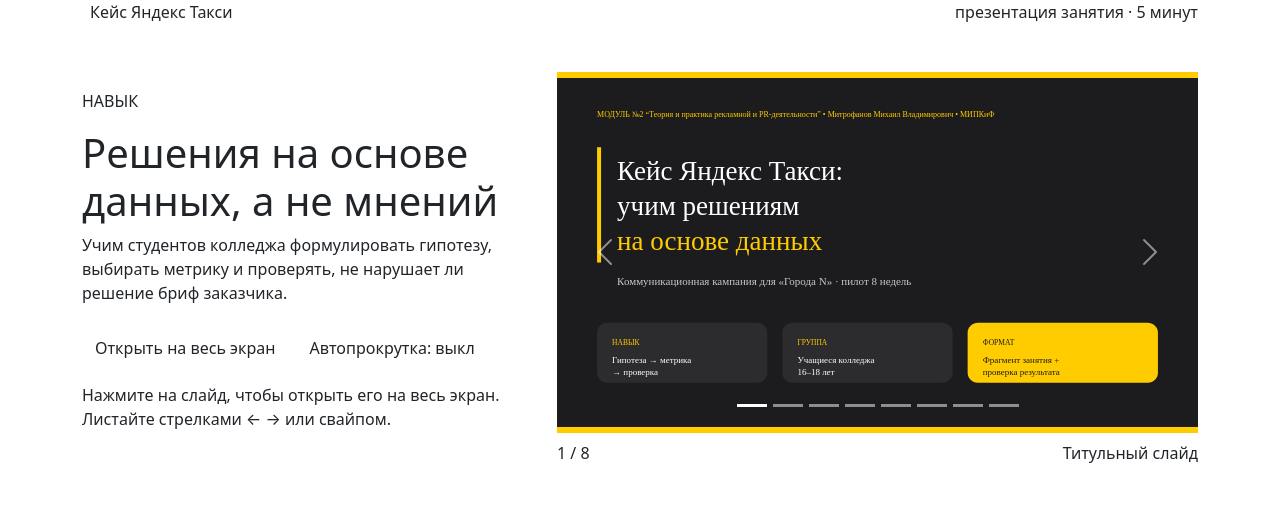
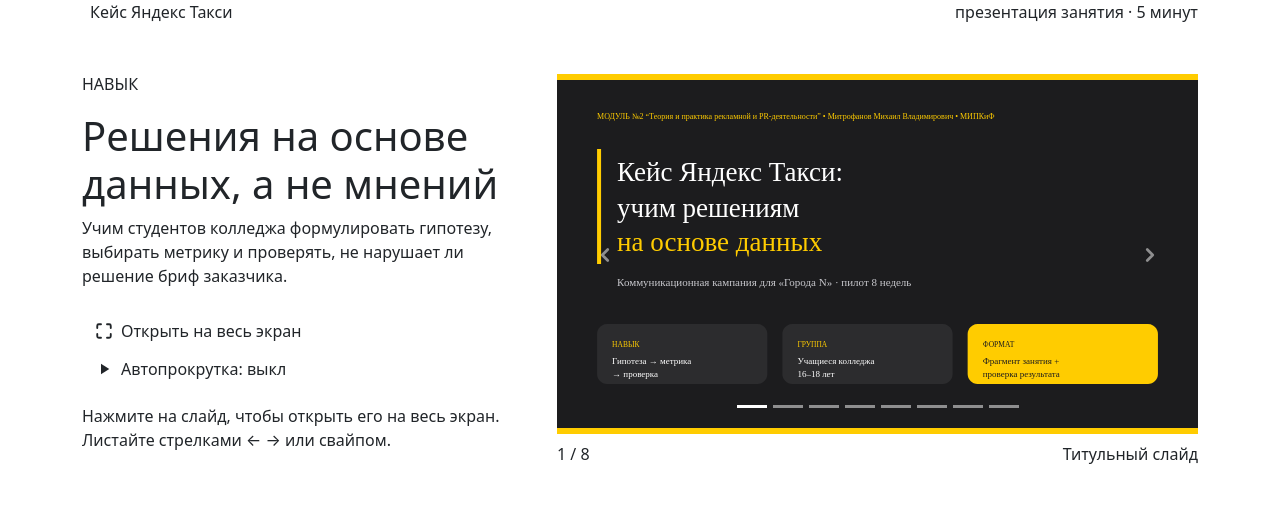
Before and after one commit to Lanzim68/RgguPortf_prez, a plain HTML site: page index.html in a window 1280 px wide. Shown: the top 510 px of the page. Drawn offline with nearby package versions, Linux system fonts and the light colour scheme.

Commit message:
Update index.html

```diff
--- a/index.html
+++ b/index.html
@@ -5,19 +5,16 @@
   <meta name="viewport" content="width=device-width, initial-scale=1.0">
   <title>Кейс Яндекс Такси — презентация занятия</title>
 
-  <!-- Bootstrap 5 CSS -->
   <link
     href="https://cdn.jsdelivr.net/npm/bootstrap@5.3.3/dist/css/bootstrap.min.css"
     rel="stylesheet"
     integrity="sha384-QWTKZyjpPEjISv5WaRU9OFeRpok6YctnYmDr5pNlyT2bRjXh0JMhjY6hW+ALEwIH"
     crossorigin="anonymous">
 
-  <!-- Наш CSS -->
   <link rel="stylesheet" href="css/style.css">
 </head>
 <body>
 
-  <!-- ================= HEADER ================= -->
   <header class="site-header">
     <div class="container d-flex align-items-center justify-content-between">
       <div class="d-flex align-items-center gap-2">
@@ -28,7 +25,6 @@
     </div>
   </header>
 
-  <!-- ================= HERO / КАРУСЕЛЬ ================= -->
   <main class="site-main">
     <section class="container py-4 py-md-5">
       <div class="row g-4 align-items-center">
@@ -43,12 +39,24 @@
             и проверять, не нарушает ли решение бриф заказчика.
           </p>
 
-          <div class="d-flex flex-wrap gap-2 mt-4">
-            <button class="btn btn-yellow" id="openFullscreenBtn">
-              Открыть на весь экран
+          <!-- КНОПКИ СЛЕВА: теперь с явными подписями и иконками -->
+          <div class="action-buttons mt-4">
+            <button class="btn btn-yellow d-inline-flex align-items-center gap-2" id="openFullscreenBtn">
+              <svg width="18" height="18" viewBox="0 0 24 24" fill="none"
+                   stroke="currentColor" stroke-width="2.5" stroke-linecap="round" stroke-linejoin="round">
+                <path d="M8 3H5a2 2 0 0 0-2 2v3"/>
+                <path d="M16 3h3a2 2 0 0 1 2 2v3"/>
+                <path d="M8 21H5a2 2 0 0 1-2-2v-3"/>
+                <path d="M16 21h3a2 2 0 0 0 2-2v-3"/>
+              </svg>
+              <span>Открыть на весь экран</span>
             </button>
-            <button class="btn btn-outline-light-soft" id="toggleAutoplayBtn">
-              Автопрокрутка: выкл
+
+            <button class="btn btn-outline-light-soft d-inline-flex align-items-center gap-2" id="toggleAutoplayBtn">
+              <svg width="18" height="18" viewBox="0 0 24 24" fill="currentColor">
+                <path d="M8 5v14l11-7z"/>
+              </svg>
+              <span id="autoplayLabel">Автопрокрутка: выкл</span>
             </button>
           </div>
 
@@ -59,25 +67,31 @@
         </div>
 
         <div class="col-lg-7">
-          <!-- Bootstrap карусель -->
           <div id="slideCarousel" class="carousel slide slide-carousel" data-bs-ride="false">
-            <div class="carousel-inner" id="carouselInner">
-              <!-- Слайды вставляет JS -->
-            </div>
+            <div class="carousel-inner" id="carouselInner"></div>
 
-            <!-- Управление -->
+            <!-- Кастомные стрелки: видимые на тёмном фоне -->
             <button class="carousel-control-prev" type="button"
                     data-bs-target="#slideCarousel" data-bs-slide="prev"
                     aria-label="Предыдущий слайд">
-              <span class="carousel-control-prev-icon" aria-hidden="true"></span>
+              <span class="ctrl-circle" aria-hidden="true">
+                <svg width="22" height="22" viewBox="0 0 24 24" fill="none"
+                     stroke="currentColor" stroke-width="3" stroke-linecap="round" stroke-linejoin="round">
+                  <polyline points="15 18 9 12 15 6"/>
+                </svg>
+              </span>
             </button>
             <button class="carousel-control-next" type="button"
                     data-bs-target="#slideCarousel" data-bs-slide="next"
                     aria-label="Следующий слайд">
-              <span class="carousel-control-next-icon" aria-hidden="true"></span>
+              <span class="ctrl-circle" aria-hidden="true">
+                <svg width="22" height="22" viewBox="0 0 24 24" fill="none"
+                     stroke="currentColor" stroke-width="3" stroke-linecap="round" stroke-linejoin="round">
+                  <polyline points="9 18 15 12 9 6"/>
+                </svg>
+              </span>
             </button>
 
-            <!-- Индикаторы -->
             <div class="carousel-indicators" id="carouselIndicators"></div>
           </div>
 
@@ -90,7 +104,6 @@
     </section>
   </main>
 
-  <!-- ================= FOOTER ================= -->
   <footer class="site-footer">
     <div class="container d-flex flex-wrap justify-content-between gap-2">
       <span>© Кейс «Город N» · материалы занятия</span>
@@ -98,11 +111,9 @@
     </div>
   </footer>
 
-  <!-- ================= FULLSCREEN OVERLAY ================= -->
+  <!-- FULLSCREEN OVERLAY -->
   <div class="fs-overlay" id="fsOverlay" aria-hidden="true">
-    <button class="fs-close" id="fsCloseBtn" aria-label="Закрыть полноэкранный просмотр">
-      ✕
-    </button>
+    <button class="fs-close" id="fsCloseBtn" aria-label="Закрыть полноэкранный просмотр">✕</button>
 
     <button class="fs-nav fs-prev" id="fsPrevBtn" aria-label="Предыдущий слайд">‹</button>
     <button class="fs-nav fs-next" id="fsNextBtn" aria-label="Следующий слайд">›</button>
@@ -114,13 +125,11 @@
     <div class="fs-counter" id="fsCounter">1 / 8</div>
   </div>
 
-  <!-- Bootstrap JS (bundle) -->
   <script
     src="https://cdn.jsdelivr.net/npm/bootstrap@5.3.3/dist/js/bootstrap.bundle.min.js"
     integrity="sha384-YvpcrYf0tY3lHB60NNkmXc5s9fDVZLESaAA55NDzOxhy9GkcIdslK1eN7N6jIeHz"
     crossorigin="anonymous"></script>
 
-  <!-- Наш JS -->
   <script src="js/app.js"></script>
 </body>
 </html>
```
